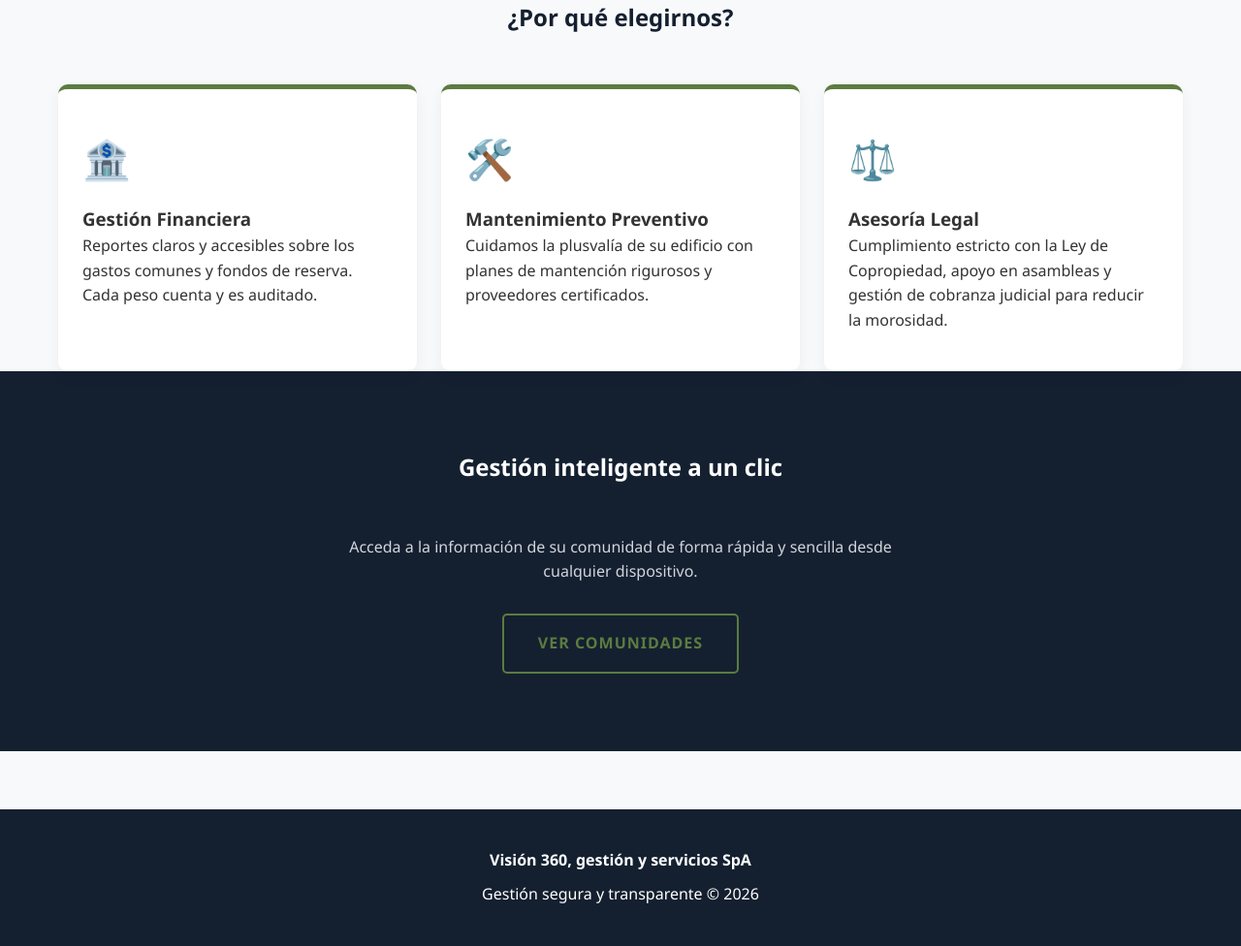
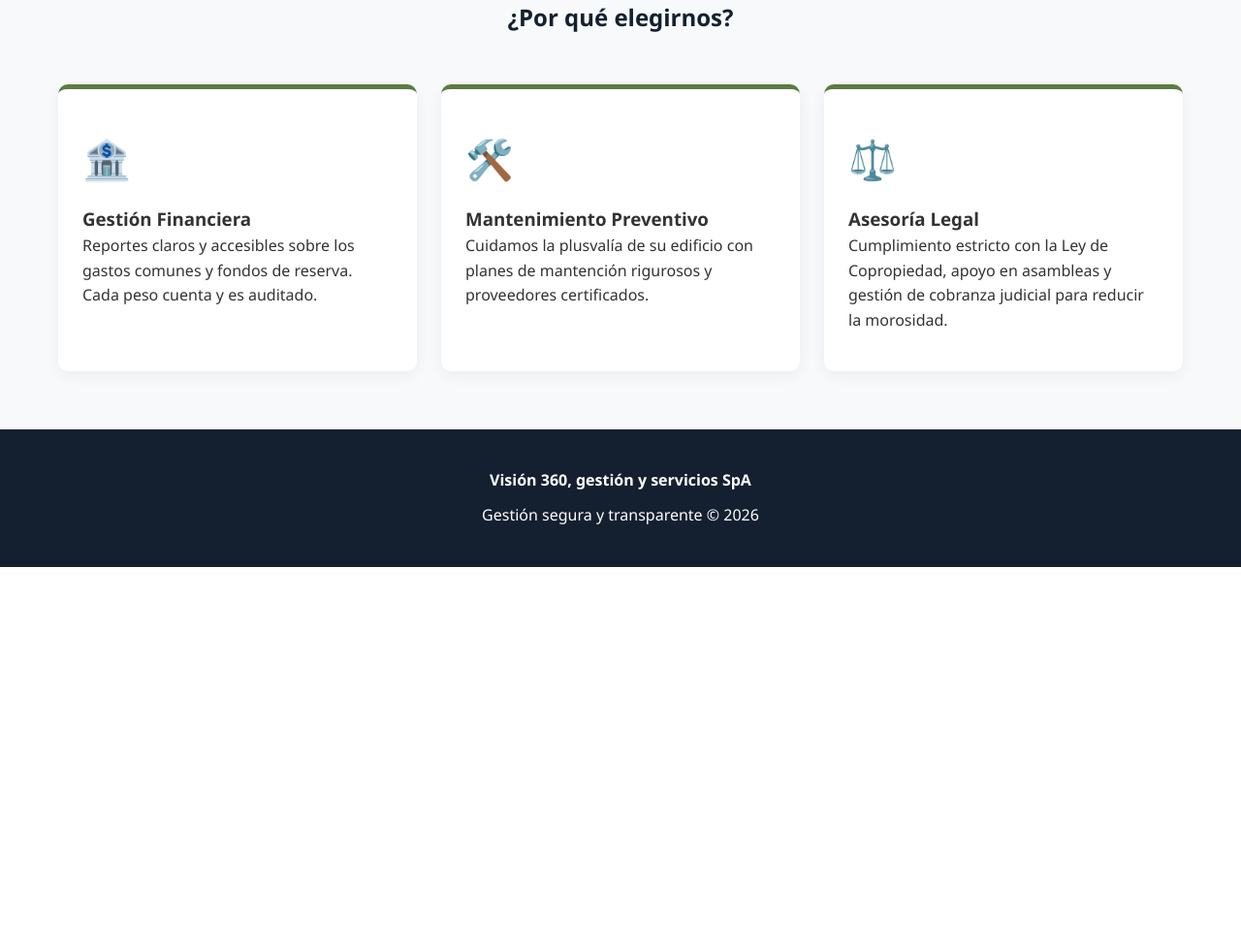
Before and after one commit to YasRuiz/Administracion360SpA, a Django app: page / in a window 1280 px wide. Shown: the part 1566-2542 px from the top of the page at 97% size. After the commit the page ends 2151 px from the top, so only its background shows below. Run offline with Django 5.2, Linux system fonts and the light colour scheme; data that the repository does not hold is empty.

Commit message:
Eliminacion: Comunidades

```diff
--- a/templates/pages/home.html
+++ b/templates/pages/home.html
@@ -76,15 +76,5 @@
     </div>
 </section>
 
-<section style="padding: 80px 20px; text-align: center; background-color: var(--primary-dark); color: white;">
-    <div class="container">
-            <h2 class="responsive-section-title">Gestión inteligente a un clic</h2>
-            <p class="responsive-paragraph" style="color: #d1d5db; max-width: 600px; margin-left: auto; margin-right: auto;">
-            Acceda a la información de su comunidad de forma rápida y sencilla desde cualquier dispositivo.
-        </p>
-            <a href="{% url 'comunidades' %}" class="btn-primary-outline">
-                Ver comunidades
-            </a>
-    </div>
-</section>
+<!-- Sección de comunidades eliminada por no estar disponible actualmente -->
 {% endblock %}
```
